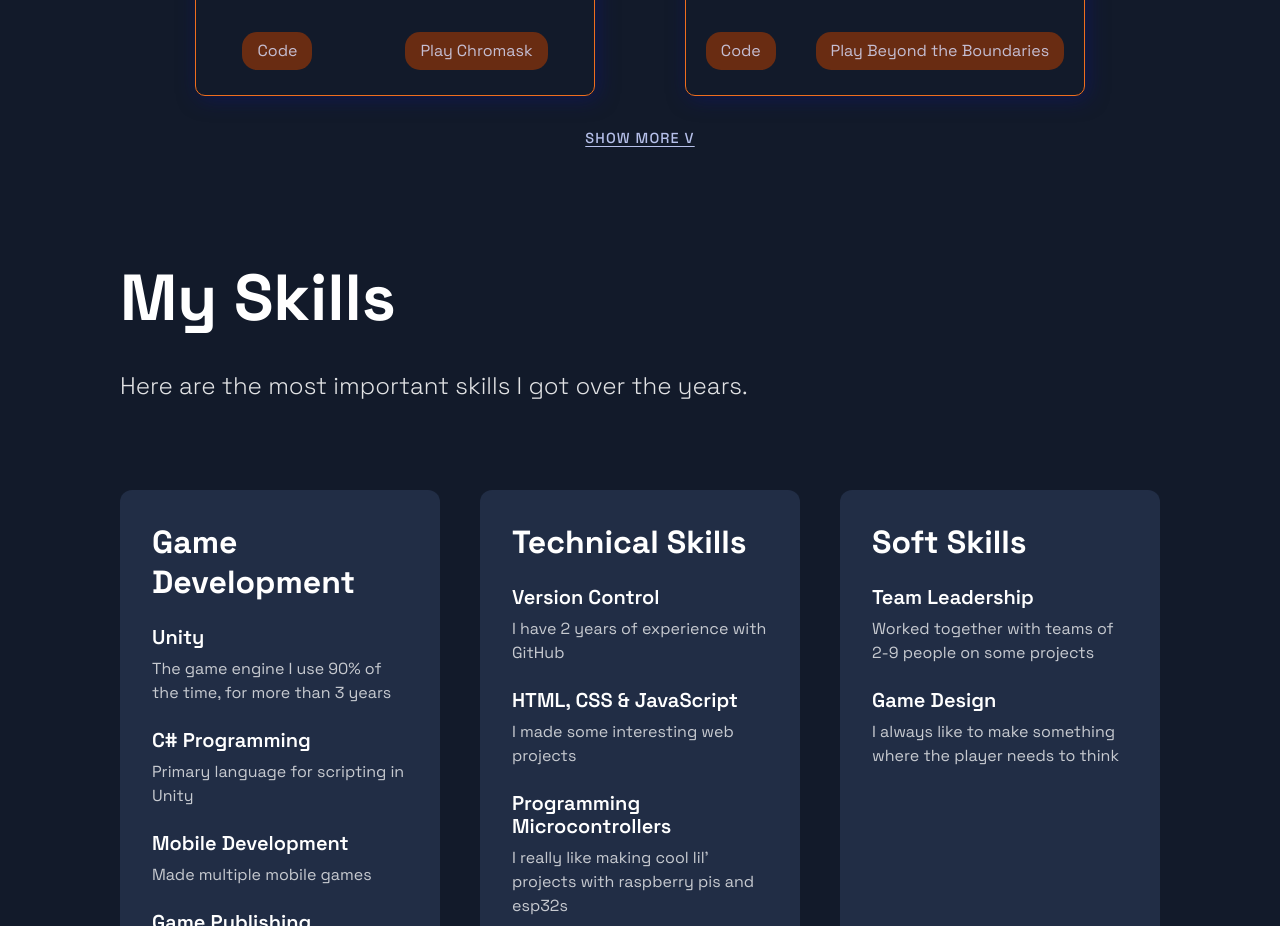
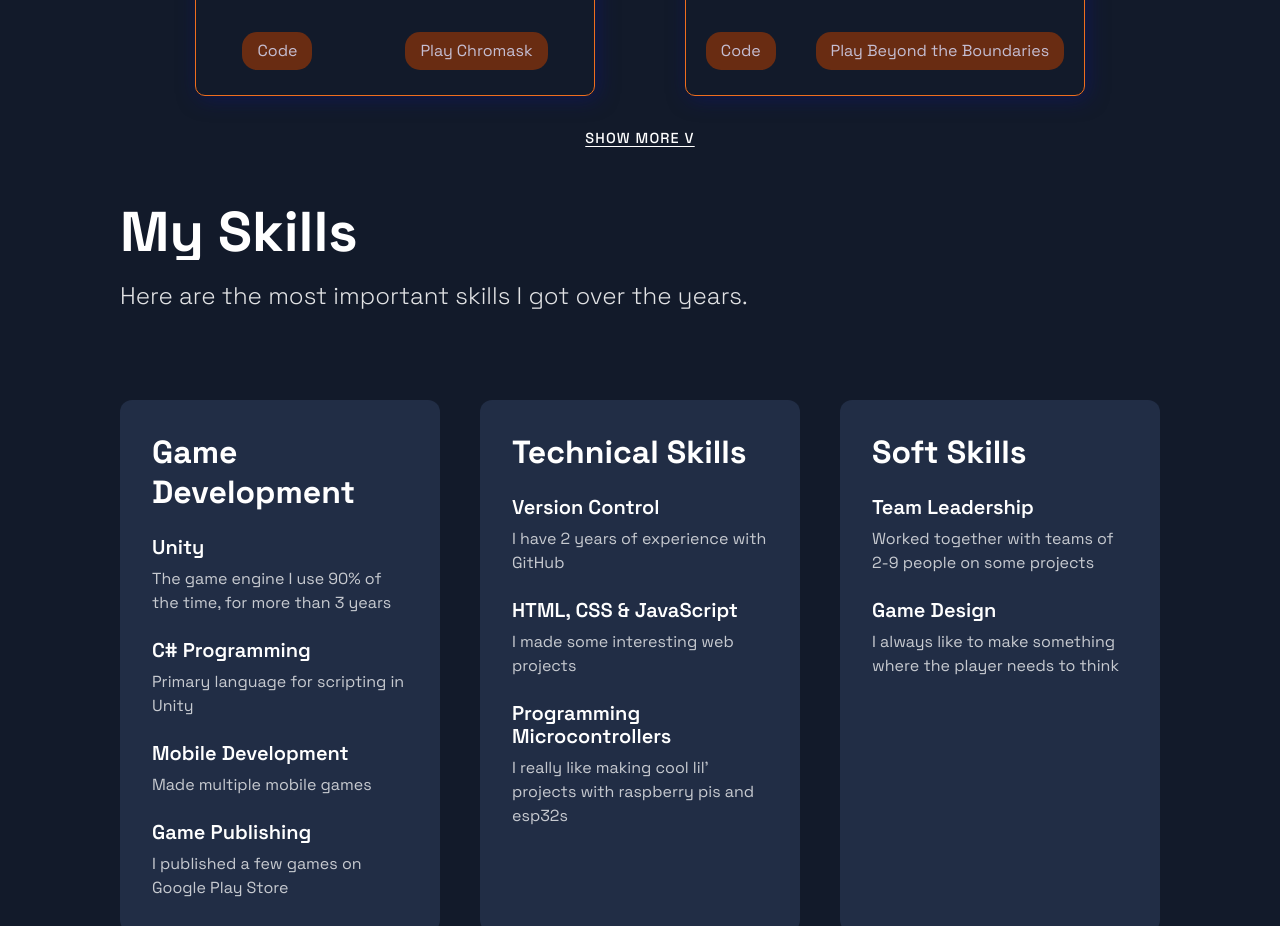
Before and after one commit to F1nndegamer/newPortofolio, a Next.js app: page / in a window 1280 px wide. Shown: the part 3540-4466 px from the top of the page. Built offline with nearby package versions, Linux system fonts and the light colour scheme.

Commit message:
Show more

```diff
--- a/src/components/Projects/ProjectsStyles.js
+++ b/src/components/Projects/ProjectsStyles.js
@@ -140,7 +140,7 @@ export const ViewMoreWrapper = styled.div`
 export const ViewMoreButton = styled.button`
   border: 0;
   background: transparent;
-  color: #b6c0ea;
+  color: #FFFF;
   font-size: 1.45rem;
   font-weight: 500;
   padding: 0.35rem 0.5rem;
@@ -151,7 +151,9 @@ export const ViewMoreButton = styled.button`
   text-decoration: underline;
   text-decoration-thickness: 1px;
   text-underline-offset: 0.32rem;
-
+  @media ${(props) => props.theme.breakpoints.sm} {
+    transform: translateY(15px);
+  }
   &:hover {
     color: #ffffff;
     transform: translateY(-1px);
--- a/src/components/Skills/Skills.js
+++ b/src/components/Skills/Skills.js
@@ -73,7 +73,7 @@ export const skillsData = [
 
 const Skills = () => (
   <Section id="skills">
-    <SectionTitle main>My Skills</SectionTitle>
+    <SectionTitle skills>My Skills</SectionTitle>
     <SectionText>
       Here are the most important skills I got over the years.
     </SectionText>
--- a/src/components/Skills/SkillsStyles.js
+++ b/src/components/Skills/SkillsStyles.js
@@ -44,13 +44,11 @@ export const SkillCategoryTitle = styled.h3`
   @media ${(props) => props.theme.breakpoints.md} {
     font-size: 28px;
     line-height: 36px;
-    margin-bottom: 14px;
   }
 
   @media ${(props) => props.theme.breakpoints.sm} {
     font-size: 24px;
     line-height: 32px;
-    margin-bottom: 12px;
   }
 `;
 
```
